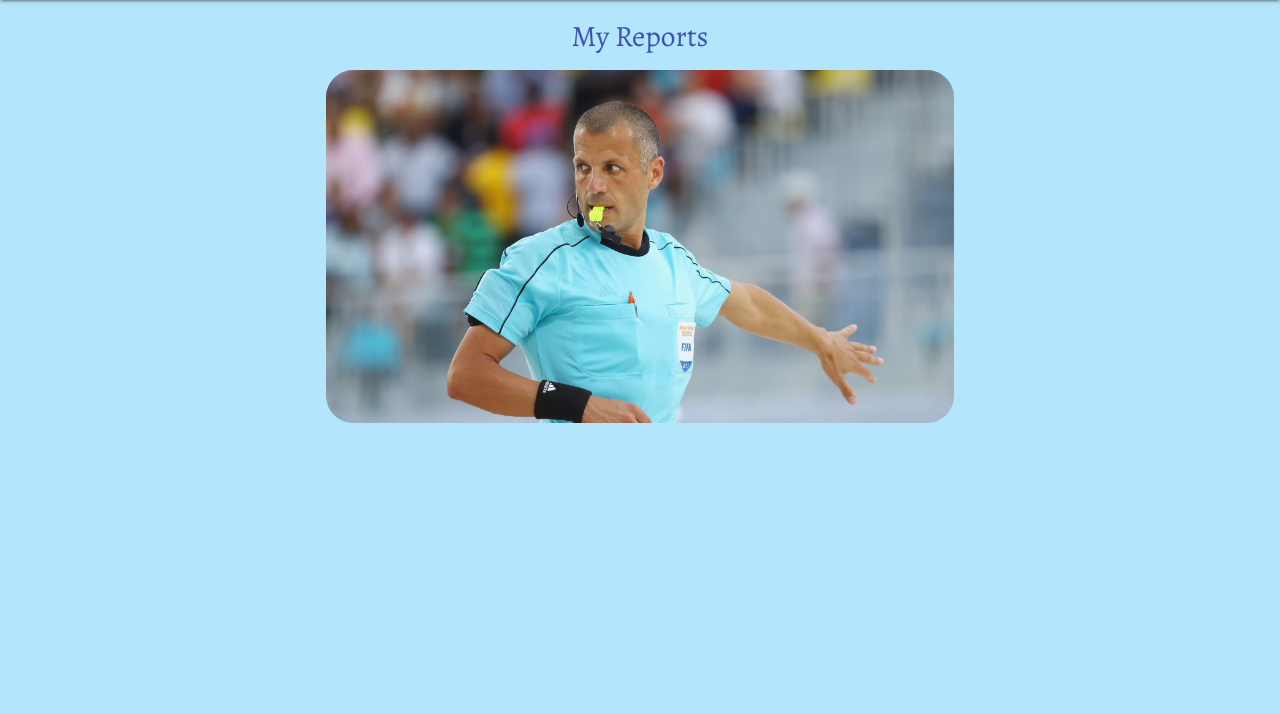
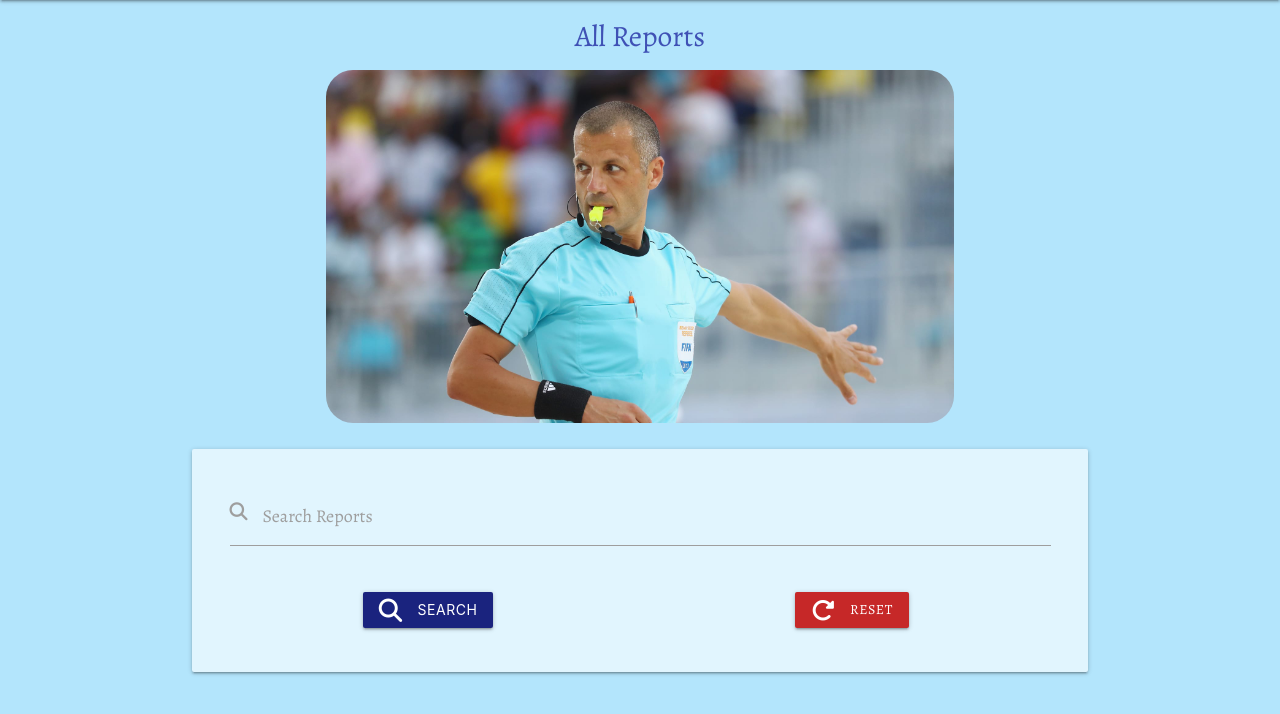
Before and after one commit to adamparker75/Ref_Report, a Flask app: page /admin_reports in a window 1280 px wide. Shown: the part 64-778 px from the top of the page. Run offline with Flask 2, Linux system fonts and the light colour scheme; data that the repository does not hold is empty; some libraries are stand-ins or nearby versions.

Commit message:
Added search to Admin_reports page

```diff
--- a/templates/admin_reports.html
+++ b/templates/admin_reports.html
@@ -3,7 +3,7 @@
 
 <section class="container">
 
-	<h5 class="center-align indigo-text darken-1">My Reports</h5>
+	<h5 class="center-align indigo-text darken-1">All Reports</h5>
     <!-- Main Image-->
 	<div class="col s12">
 		<p>
@@ -57,5 +57,31 @@
 	</li>
 	{% endfor %}
 </ul>
+<div class="row card-panel light-blue lighten-5">
+	<form action="{{ url_for('search') }}" method="post" class="col s12">
+		<div class="row valign-wrapper center-align">
+			<div class="input-field col s12">
+				<input type="text" name="search_report" id="search_report" class="validate " minlength="3" required>
+				<label for="search_report">
+                <i class="fas fa-search left"></i>Search Reports
+                </label>
+			</div>
+		</div>
+		<div class="row">
+			<div class="col s6 m6 center-align">
+				<button type="submit" class="btn indigo darken-4 white-text">
+                <i class="fas fa-search left"></i>Search
+                </button>
+			</div>
+			<div class="col s6 m6 center-align">
+
+				<a href="{{ url_for('admin_reports') }} " class="red darken-3 btn">
+					<i class="fas fa-redo-alt left"></i>Reset
+				</a>
+			</div>
+		</div>
+
+	</form>
+</div>
 
 {% endblock %}
```
